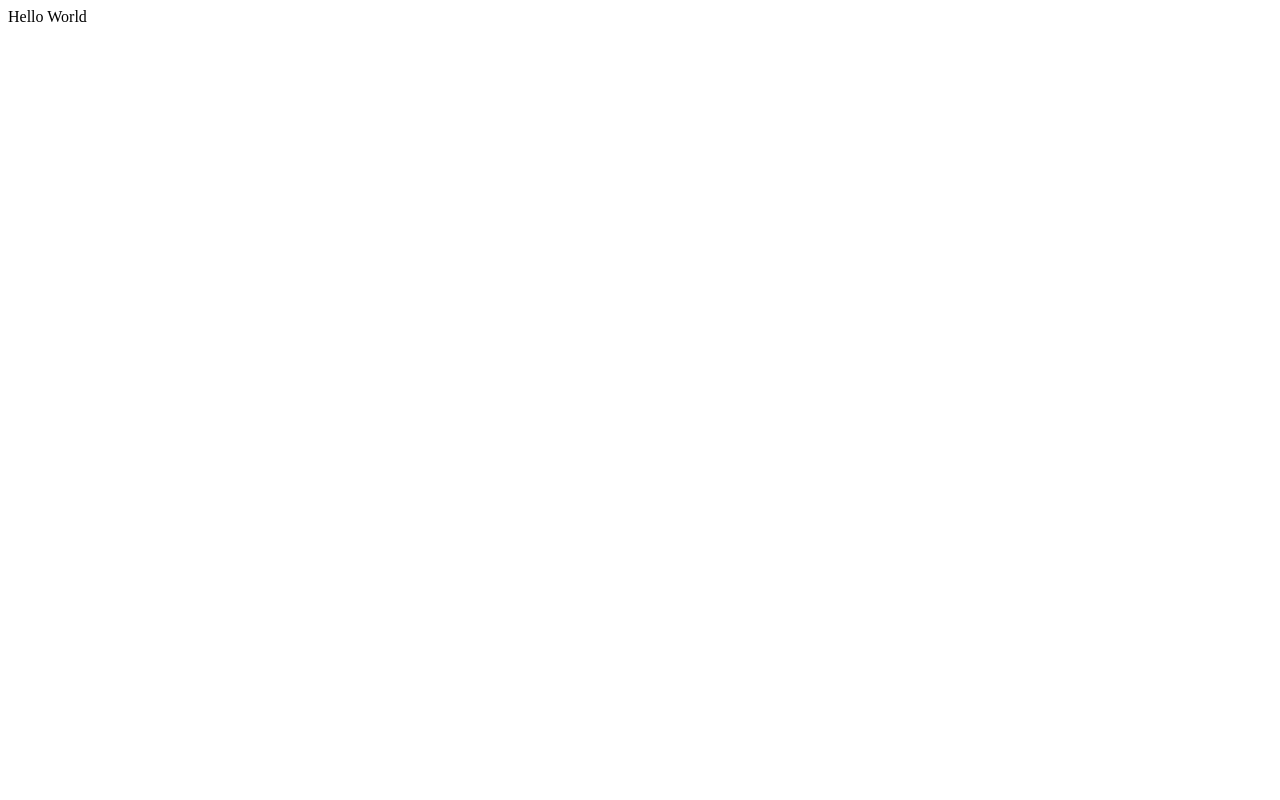
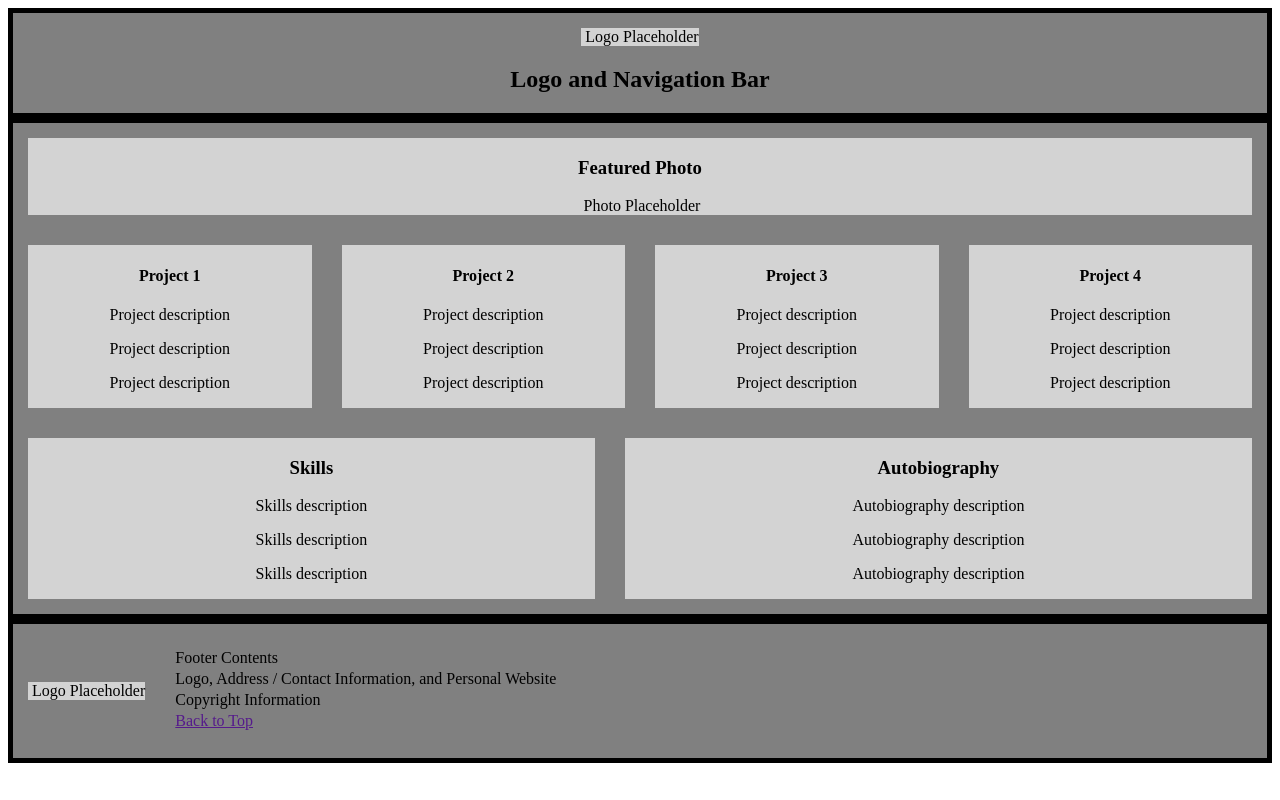
Before and after one commit to CMSC100-1S2324/my-github-page-ericpangaiii, a plain HTML site: page index.html in a window 1280 px wide. Drawn offline with Linux system fonts and the light colour scheme.

Commit message:
style: added flexbox layouts and placeholder values

```diff
--- a/index.html
+++ b/index.html
@@ -1,11 +1,89 @@
 <!DOCTYPE html>
 <html>
     <head>
-        <title></title>
+        <title>Frontend Portfolio</title>
         <link rel="stylesheet" type="text/css" href="style.css"/>
     </head>
 
     <body>
-        Hello World
+        <div class="parent">
+            <div class="flex-container top">
+                <div class="flex-item header-logo">
+                    <img src=""/>
+                    Logo Placeholder
+                </div>
+                <div class="flex-item navigation-bar">
+                    <h2>Logo and Navigation Bar</h2>
+                </div>
+            </div>
+
+            <div class="flex-container middle">
+                <div class="flex-item">
+                    <h3>Featured Photo</h3>
+                    <img src=""/>
+                    Photo Placeholder
+                </div>
+
+                <div class="flex-container projects">
+                    <div class="flex-item">
+                        <h4>Project 1</h4>
+                        <p>Project description</p>
+                        <p>Project description</p>
+                        <p>Project description</p>
+                    </div>
+
+                    <div class="flex-item">
+                        <h4>Project 2</h4>
+                        <p>Project description</p>
+                        <p>Project description</p>
+                        <p>Project description</p>
+                    </div>
+
+                    <div class="flex-item">
+                        <h4>Project 3</h4>
+                        <p>Project description</p>
+                        <p>Project description</p>
+                        <p>Project description</p>
+                    </div>
+
+                    <div class="flex-item">
+                        <h4>Project 4</h4>
+                        <p>Project description</p>
+                        <p>Project description</p>
+                        <p>Project description</p>
+                    </div>
+
+                </div>
+
+                <div class="flex-container skills-autobiography">
+                    <div class="flex-item">
+                        <h3>Skills</h3>
+                        <p>Skills description</p>
+                        <p>Skills description</p>
+                        <p>Skills description</p>
+                    </div>
+
+                    <div class="flex-item">
+                        <h3>Autobiography</h3>
+                        <p>Autobiography description</p>
+                        <p>Autobiography description</p>
+                        <p>Autobiography description</p>
+                    </div>
+                </div>
+            </div>
+
+            <div class="flex-container bottom">
+                <div class="flex-item footer-logo">
+                    <img src=""/>
+                    Logo Placeholder
+                </div>
+                <div class="flex-item footer-content">
+                    <p>Footer Contents</p>
+                    <p>Logo, Address / Contact Information, and Personal Website</p>
+                    <p>Copyright Information</p>
+                    <a href="">Back to Top</a>
+                </div>
+            </div>
+        </div>
     </body>
 </html>
--- a/style.css
+++ b/style.css
@@ -0,0 +1,58 @@
+.parent {
+    display: flex;
+    flex-direction: column;
+    align-items: stretch;
+}
+
+.flex-container {
+    display: flex;
+    background-color: gray;
+}
+
+.flex-item {
+    flex: auto;
+    background-color: lightgrey;
+    text-align: center;
+    margin: 15px;
+}
+
+.top, .middle, .bottom {
+    border: 5px solid black;
+}
+
+.top, .bottom {
+    align-items: center;
+}
+
+.top, .middle {
+    flex-direction: column;
+}
+
+.projects, .skills-autobiography {
+    align-items: stretch;
+    flex-direction: row;
+}
+
+.navigation-bar, .footer-content {
+    background-color: gray;
+}
+
+.navigation-bar {
+    margin: 0px;
+}
+
+.header-logo {
+    margin-bottom: 0;
+}
+
+.footer-logo {
+    flex: 0 0 auto;
+}
+
+.footer-content {
+    line-height: 5px;
+    text-align: left;
+    padding-bottom: 20px;
+    overflow: hidden;
+    white-space: nowrap;
+}
```
